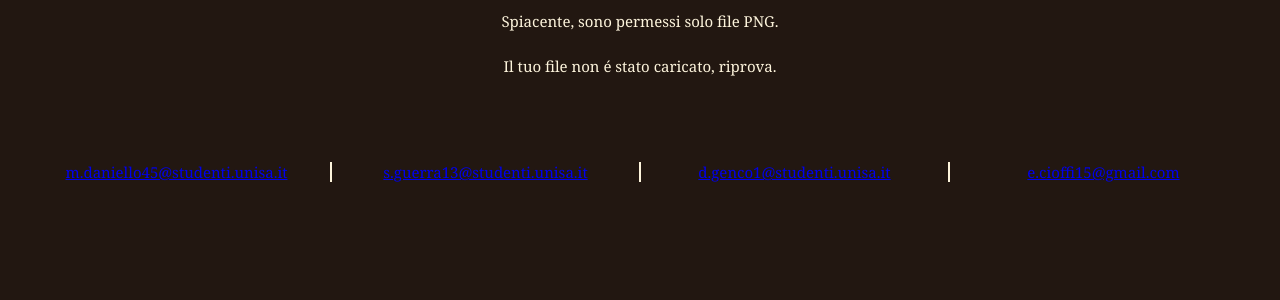
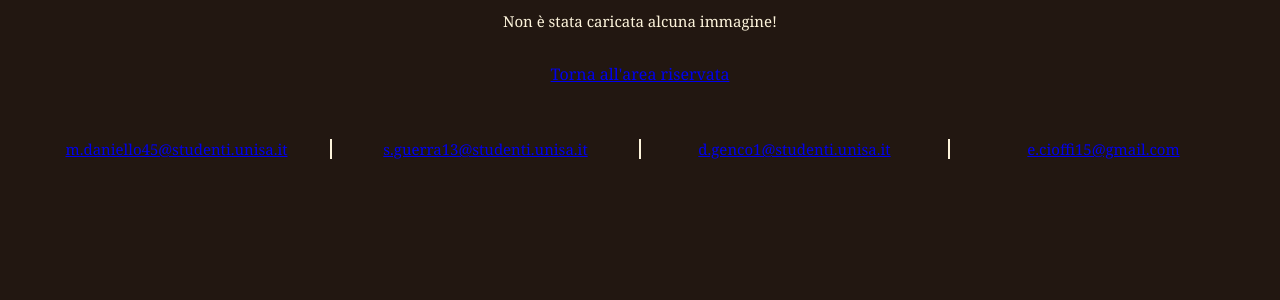
Before and after one commit to mariodan02/TecWeb23, a PHP site: page /upload_profile_picture.php in a window 1280 px wide. Shown: the part 224-524 px from the top of the page. Run offline with PHP 8.4, Linux system fonts and the light colour scheme; the visitor is signed in with stand-in values (Sample User, id 1); data that the repository does not hold is empty.

Commit message:
aggiornamenti area riservata

```diff
--- a/upload_profile_picture.php
+++ b/upload_profile_picture.php
@@ -34,7 +34,8 @@ $uploadOk = 1;
 $imageFileType = strtolower(pathinfo($targetFile,PATHINFO_EXTENSION));
 
 // Verifica se il file caricato è un'immagine effettiva
-if(isset($_POST["submit"])) {
+if(isset($_FILES["profilePic"]["tmp_name"]) && !empty($_FILES["profilePic"]["tmp_name"]))  {
+    // Controllo se il file è stato caricato correttamente
     $check = getimagesize($_FILES["profilePic"]["tmp_name"]);
     if($check !== false) {
         $uploadOk = 1;
@@ -42,6 +43,9 @@ if(isset($_POST["submit"])) {
         echo "<div class='container-login'><p style class='beige-text'>Il file caricato non é un'immagine.</p></div>";
         $uploadOk = 0;
     }
+}else{
+    echo "<div class='container-login'><p style class='beige-text'>Non è stata caricata alcuna immagine!</p></div>";
+    echo "<br><center><a href='reserved.php'> Torna all'area riservata </a>";
 }
 
 // Verifica la dimensione del file
@@ -51,14 +55,15 @@ if ($_FILES["profilePic"]["size"] > 500000) { // 500KB, modifica se necessario
 }
 
 // Permetti solo alcuni formati di file
-if($imageFileType != "png") {
-    echo "<div class='container-login'><p style class='beige-text'>Spiacente, sono permessi solo file PNG.</p></div>";
+if($imageFileType != "png" && !empty($_FILES["profilePic"]["tmp_name"])) {
+    echo "<div><p style class='beige-text'>Spiacente, sono permessi solo file PNG.</p></div>";
     $uploadOk = 0;
 }
 
 // Verifica se $uploadOk è impostato su 0 da un errore
 if ($uploadOk == 0) {
     echo "<div><p style class='beige-text'>Il tuo file non é stato caricato, riprova.</p></div>";
+    echo "<br><center><a href='reserved.php'> Torna all'area riservata </a>";
 // se tutto è ok, prova a caricare il file
 }
 else {
```
